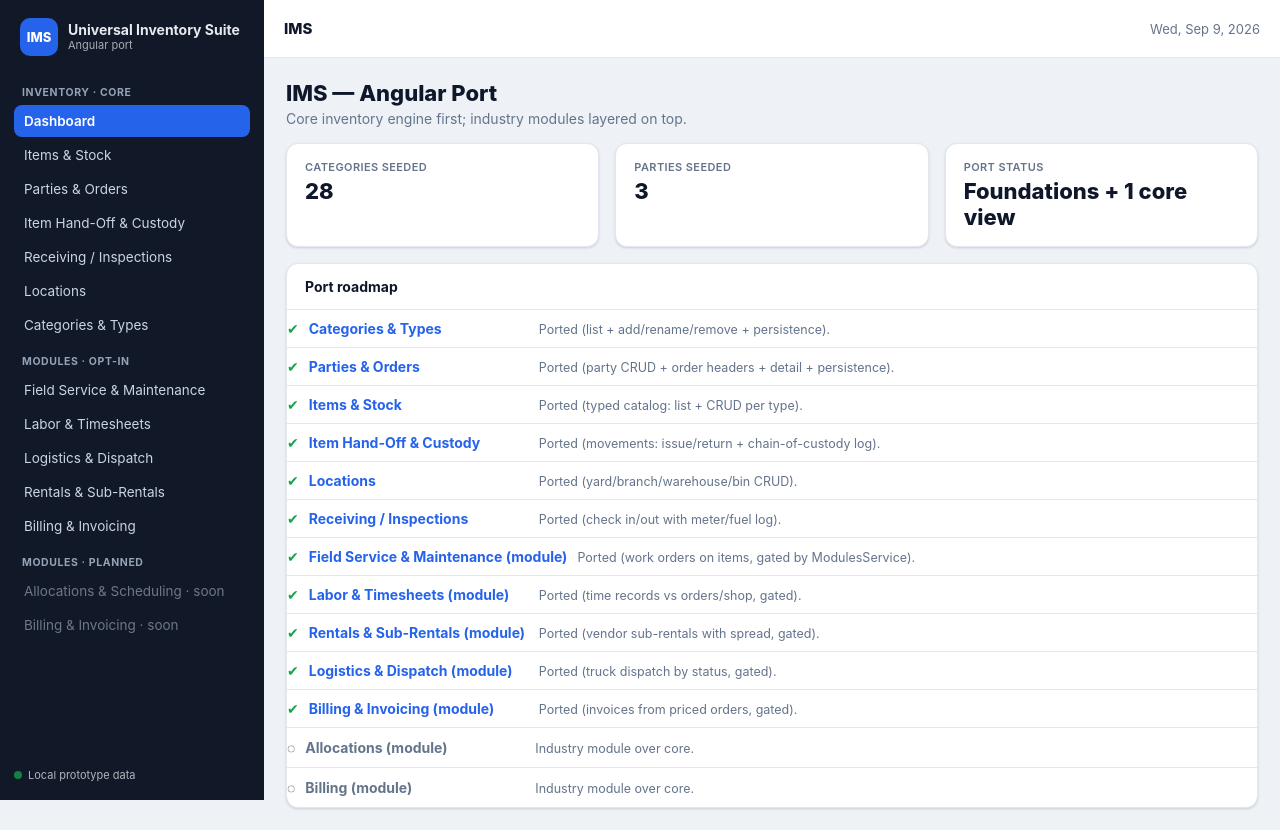
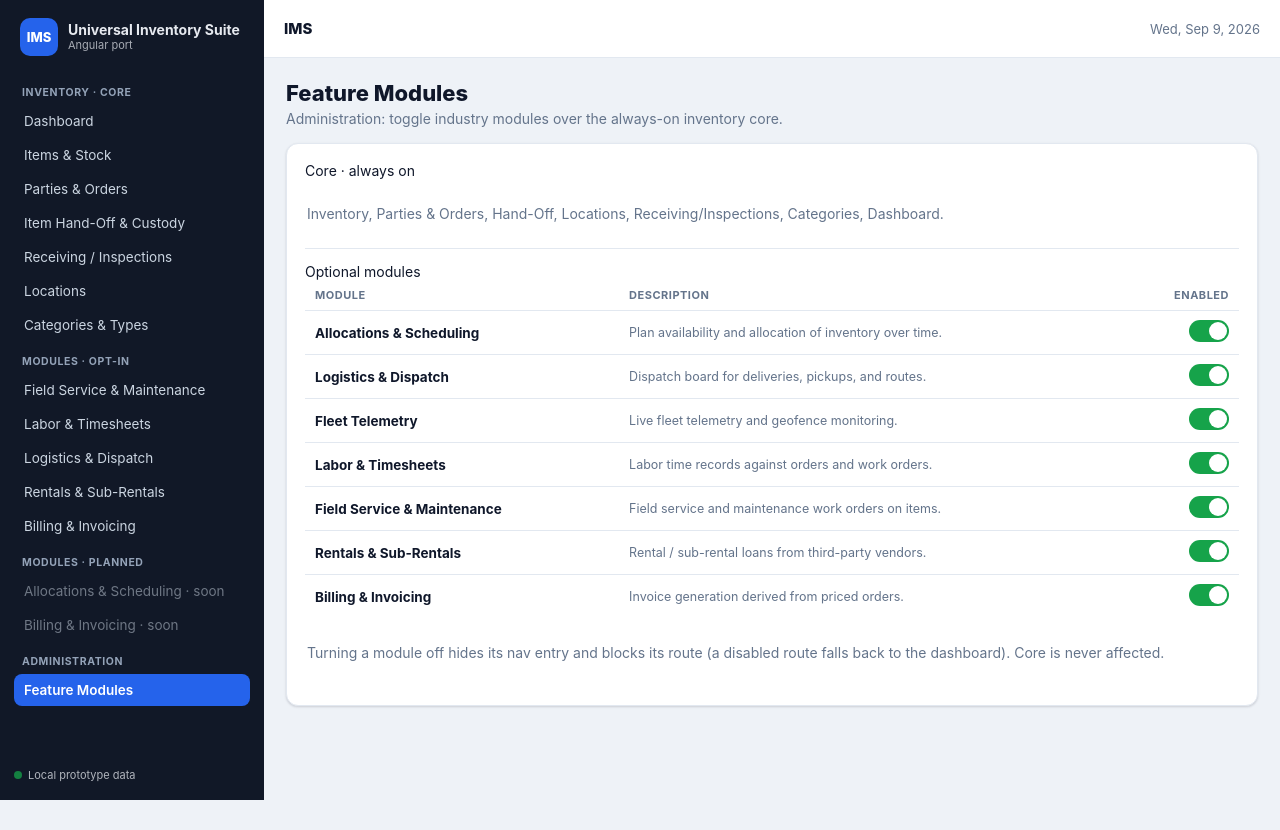
Before and after one commit to tinnerrob/ims-prototype-angular, an Angular app: page /admin in a window 1280 px wide. Before the commit this address led to /dashboard. After the commit the page ends 800 px from the top, so only its background shows below. Built offline with nearby package versions, Linux system fonts and the light colour scheme.

Commit message:
Admin: Feature Modules view to toggle industry modules (gating UX)

```diff
--- a/src/app/app.component.ts
+++ b/src/app/app.component.ts
@@ -50,6 +50,10 @@ export class AppComponent {
         { label: 'Billing & Invoicing', route: '/invoicing', soon: true },
       ],
     },
+    {
+      title: 'Administration',
+      items: [{ label: 'Feature Modules', route: '/admin' }],
+    },
   ];
 
   readonly today = new Date().toLocaleDateString('en-US', {
--- a/src/app/app.routes.ts
+++ b/src/app/app.routes.ts
@@ -2,6 +2,7 @@ import { Routes } from '@angular/router';
 
 import { requireModule } from './core/module.guard';
 import { CategoriesComponent } from './features/categories/categories.component';
+import { ConfigComponent } from './features/config/config.component';
 import { DashboardComponent } from './features/dashboard/dashboard.component';
 import { HandoffComponent } from './features/handoff/handoff.component';
 import { InspectionsComponent } from './features/inspections/inspections.component';
@@ -23,6 +24,7 @@ export const routes: Routes = [
   { path: '', pathMatch: 'full', redirectTo: 'dashboard' },
   { path: 'dashboard', component: DashboardComponent },
   { path: 'categories', component: CategoriesComponent },
+  { path: 'admin', component: ConfigComponent },
   { path: 'handoff', component: HandoffComponent },
   { path: 'inspections', component: InspectionsComponent },
   { path: 'invoicing', component: InvoicingComponent, canActivate: [requireModule('billing')] },
--- /dev/null
+++ b/src/app/features/config/config.component.html
@@ -0,0 +1,34 @@
+<section class="page">
+  <div class="page-head">
+    <div>
+      <h1>Feature Modules</h1>
+      <p class="page-sub">Administration: toggle industry modules over the always-on inventory core.</p>
+    </div>
+  </div>
+
+  <div class="card">
+    <div class="card-body">
+      <div class="strong mb-2">Core · always on</div>
+      <p class="empty">Inventory, Parties &amp; Orders, Hand-Off, Locations, Receiving/Inspections, Categories, Dashboard.</p>
+      <div class="divider"></div>
+      <div class="strong mb-2">Optional modules</div>
+
+      <table class="table">
+        <thead><tr><th>Module</th><th>Description</th><th class="th-end">Enabled</th></tr></thead>
+        <tbody>
+          @for (m of modules; track m.key) {
+            <tr>
+              <td class="strong">{{ m.label }}</td>
+              <td class="muted-cell">{{ m.desc }}</td>
+              <td class="td-end">
+                <span class="switch" [class.on]="on(m.key)" role="switch" [attr.aria-checked]="on(m.key)" tabindex="0"
+                  (click)="toggle(m.key)" (keydown.enter)="toggle(m.key)"></span>
+              </td>
+            </tr>
+          }
+        </tbody>
+      </table>
+      <p class="empty mt">Turning a module off hides its nav entry and blocks its route (a disabled route falls back to the dashboard). Core is never affected.</p>
+    </div>
+  </div>
+</section>
--- /dev/null
+++ b/src/app/features/config/config.component.scss
@@ -0,0 +1,41 @@
+.muted-cell {
+  color: var(--muted);
+  font-size: 12.5px;
+}
+
+.switch {
+  display: inline-block;
+  width: 40px;
+  height: 22px;
+  border-radius: 999px;
+  background: #cbd5e1;
+  position: relative;
+  cursor: pointer;
+  transition: background 0.15s ease;
+
+  &::after {
+    content: '';
+    position: absolute;
+    top: 2px;
+    left: 2px;
+    width: 18px;
+    height: 18px;
+    border-radius: 50%;
+    background: #fff;
+    transition: transform 0.15s ease;
+  }
+
+  &.on {
+    background: var(--success);
+
+    &::after {
+      transform: translateX(18px);
+    }
+  }
+}
+
+.divider {
+  height: 1px;
+  background: var(--line);
+  margin: 14px 0;
+}
--- /dev/null
+++ b/src/app/features/config/config.component.ts
@@ -0,0 +1,24 @@
+import { Component } from '@angular/core';
+
+import { ModulesService } from '../../core/modules.service';
+import { INDUSTRY_MODULES } from '../../core/models';
+
+@Component({
+  selector: 'ims-config',
+  standalone: true,
+  templateUrl: './config.component.html',
+  styleUrl: './config.component.scss',
+})
+export class ConfigComponent {
+  readonly modules = INDUSTRY_MODULES;
+
+  constructor(readonly mods: ModulesService) {}
+
+  on(moduleKey: string): boolean {
+    return this.mods.isEnabled(moduleKey as Parameters<ModulesService['isEnabled']>[0]);
+  }
+
+  toggle(key: string): void {
+    this.mods.setEnabled(key as Parameters<ModulesService['setEnabled']>[0], !this.on(key));
+  }
+}
--- a/src/app/features/dashboard/dashboard.component.ts
+++ b/src/app/features/dashboard/dashboard.component.ts
@@ -30,7 +30,8 @@ export class DashboardComponent {
     { route: '/rentals', title: 'Rentals & Sub-Rentals (module)', done: true, note: 'Ported (vendor sub-rentals with spread, gated).' },
     { route: '/logistics', title: 'Logistics & Dispatch (module)', done: true, note: 'Ported (truck dispatch by status, gated).' },
     { route: '/invoicing', title: 'Billing & Invoicing (module)', done: true, note: 'Ported (invoices from priced orders, gated).' },
-    { route: '/scheduler', title: 'Allocations (module)', done: false, note: 'Industry module over core.' },
+    { route: '/admin', title: 'Feature Modules (admin)', done: true, note: 'Ported (toggle industry modules).' },
+    { route: '/scheduler', title: 'Allocations (module)', done: false, note: 'Timeline UI — remaining.' },
     { route: '/invoicing', title: 'Billing (module)', done: false, note: 'Industry module over core.' },
   ];
 
```
Also changed, not shown: 1 other file (tests, documents, lock files or other folders).
